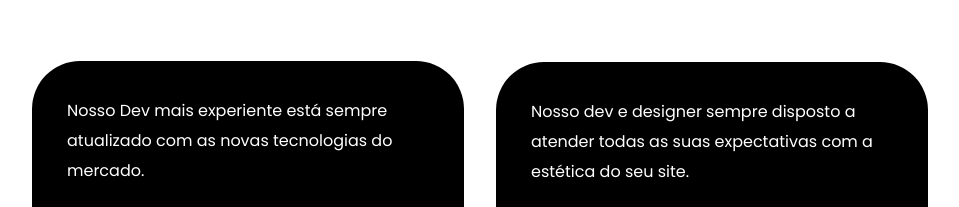
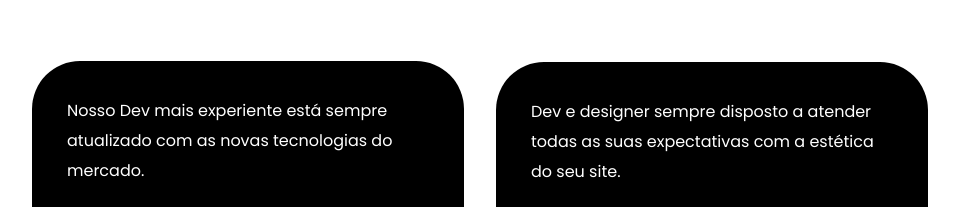
Before and after one commit to caiobms/safirasoft, a plain HTML site: page index.html in a window 1280 px wide. Shown: the part 2840-3047 px from the top of the page, without its empty margins (160-1119 px from the left). Drawn offline with nearby package versions, Linux system fonts and the light colour scheme.

Commit message:
little edit in line 94

```diff
--- a/index.html
+++ b/index.html
@@ -91,7 +91,7 @@
                 </div>
             </div>
             <div class="box">
-                <p>Nosso dev e designer sempre disposto a atender todas as suas expectativas com a estética do seu site.</p>
+                <p>Dev e designer sempre disposto a atender todas as suas expectativas com a estética do seu site.</p>
                 <div class="in-box">
                     <div class="box-img">
                         <img src="/caio.png" alt="">
```
